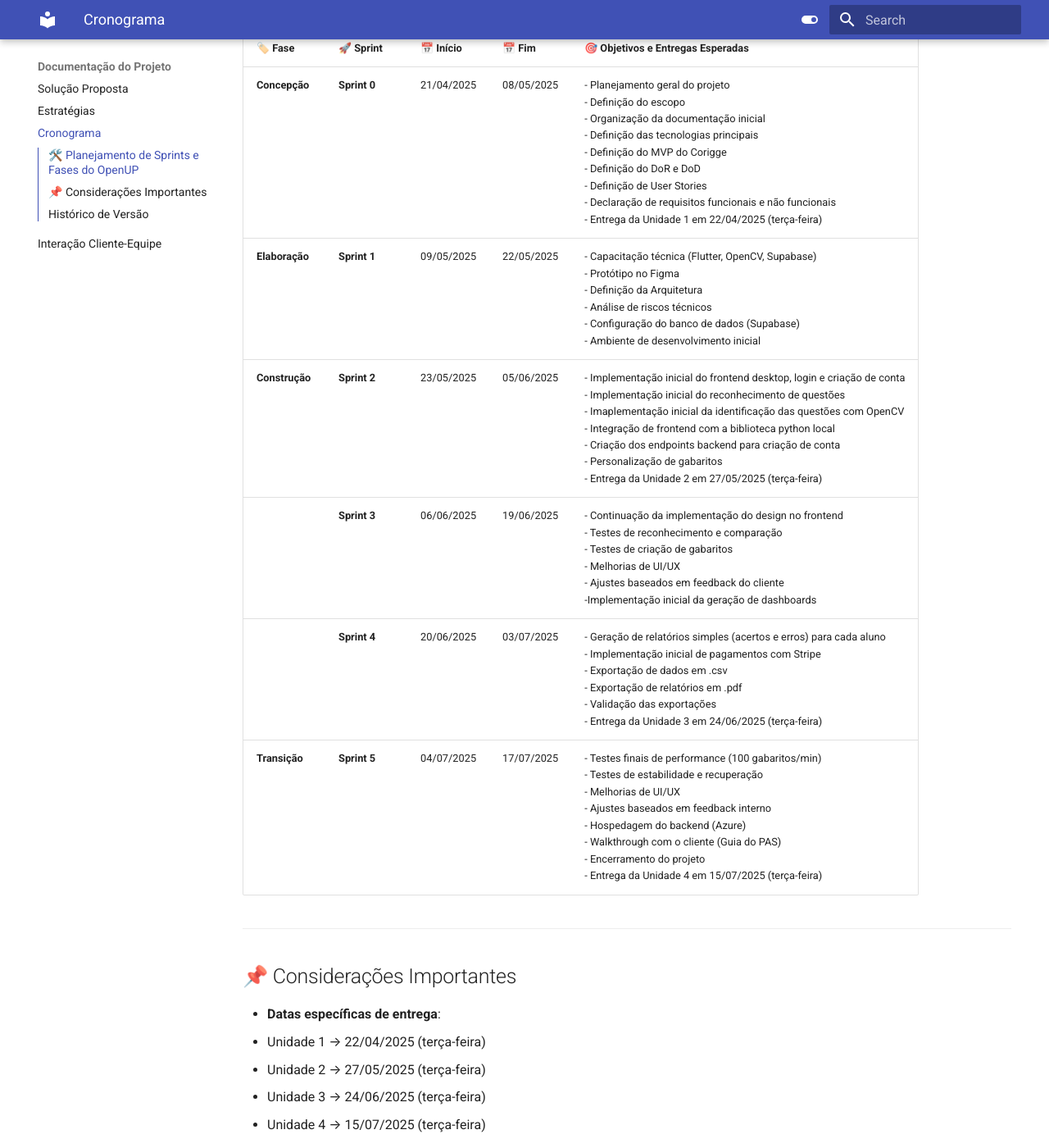
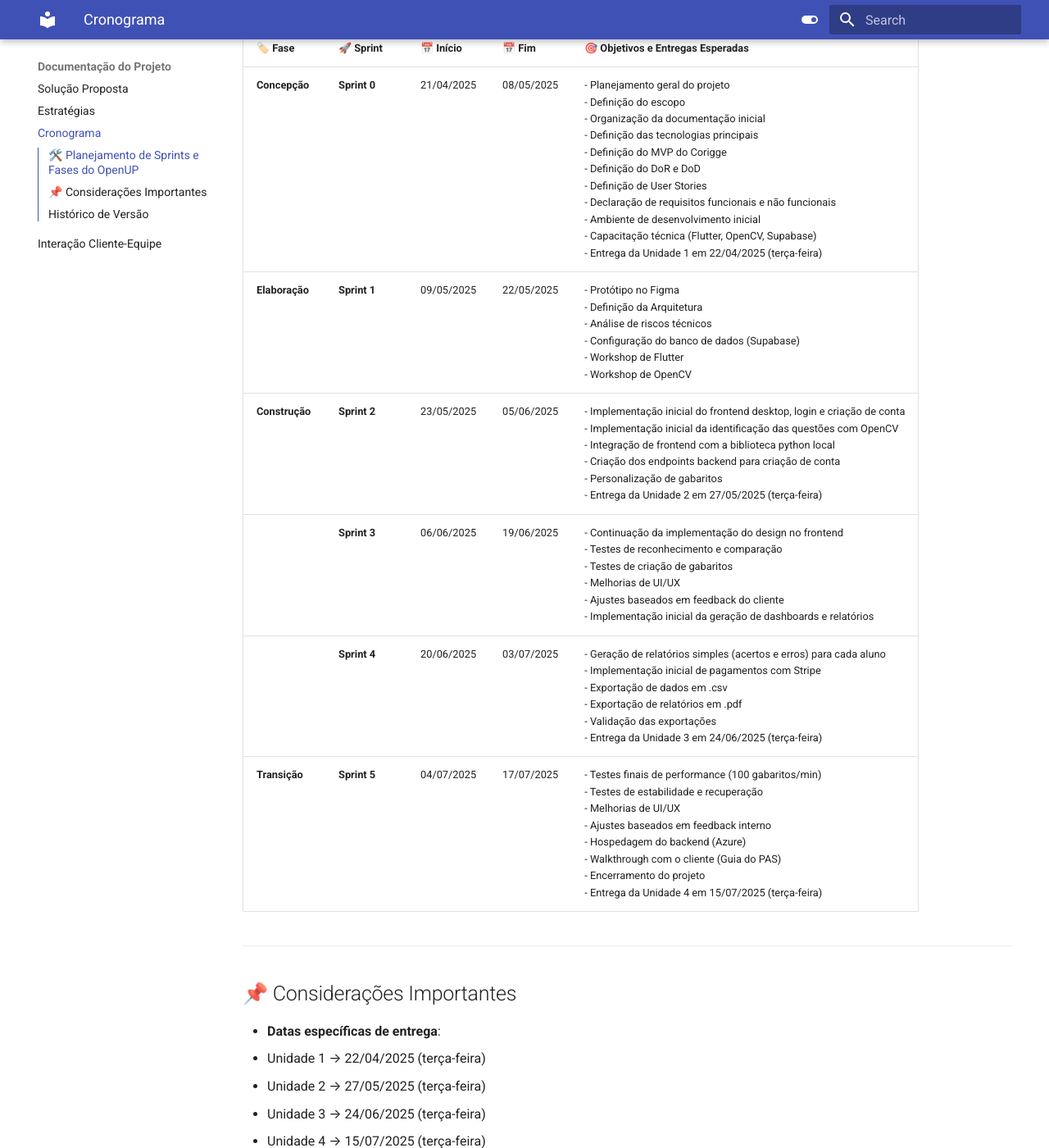
Before and after one commit to mdsreq-fga-unb/2025.1-T01-CORIGGE, an MkDocs documentation site: the page built from docs/cronograma.md, in a window 1280 px wide and 1400 px high, scrolled down 243 px. Shown: the whole window at 82% size. Built offline with MkDocs 1.6.1 and Material for MkDocs 9.7.7, drawn with Linux system fonts in a browser that asks for light colours.

Commit message:
Fix: visão produto

```diff
--- a/docs/cronograma.md
+++ b/docs/cronograma.md
@@ -2,14 +2,14 @@
 
 ## 🛠️ Planejamento de Sprints e Fases do OpenUP
 
-| 🏷️ Fase         | 🚀 Sprint     | 📅 Início   | 📅 Fim      | 🎯 Objetivos e Entregas Esperadas                                                                                                                                                                                                                                                                                                                                                                              |
-| :------------- | :----------- | :--------- | :--------- | :------------------------------------------------------------------------------------------------------------------------------------------------------------------------------------------------------------------------------------------------------------------------------------------------------------------------------------------------------------------------------------------------------------ |
-| **Concepção**  | **Sprint 0** | 21/04/2025 | 08/05/2025 | - Planejamento geral do projeto<br>- Definição do escopo<br>- Organização da documentação inicial<br>- Definição das tecnologias principais<br>- Definição do MVP do Corigge<br>- Definição do DoR e DoD<br>- Definição de User Stories<br>- Declaração de requisitos funcionais e não funcionais<br>- Entrega da Unidade 1 em 22/04/2025 (terça-feira)                                                       |
-| **Elaboração** | **Sprint 1** | 09/05/2025 | 22/05/2025 | - Capacitação técnica (Flutter, OpenCV, Supabase)<br>- Protótipo no Figma<br>- Definição da Arquitetura<br>- Análise de riscos técnicos<br>- Configuração do banco de dados (Supabase)<br>- Ambiente de desenvolvimento inicial                                                                                                                                                                               |
-| **Construção** | **Sprint 2** | 23/05/2025 | 05/06/2025 | - Implementação inicial do frontend desktop, login e criação de conta<br>- Implementação inicial do reconhecimento de questões<br>- Imaplementação inicial da identificação das questões com OpenCV<br>- Integração de frontend com a biblioteca python local<br>- Criação dos endpoints backend para criação de conta<br>- Personalização de gabaritos<br>- Entrega da Unidade 2 em 27/05/2025 (terça-feira) |
-|                | **Sprint 3** | 06/06/2025 | 19/06/2025 | - Continuação da implementação do design no frontend<br>- Testes de reconhecimento e comparação<br>- Testes de criação de gabaritos<br>- Melhorias de UI/UX<br>- Ajustes baseados em feedback do cliente<br>-Implementação inicial da geração de dashboards<br>                                                                                                                                               |
-|                | **Sprint 4** | 20/06/2025 | 03/07/2025 | - Geração de relatórios simples (acertos e erros) para cada aluno<br>- Implementação inicial de pagamentos com Stripe<br>- Exportação de dados em .csv<br>- Exportação de relatórios em .pdf<br>- Validação das exportações<br>- Entrega da Unidade 3 em 24/06/2025 (terça-feira)                                                                                                                             |
-| **Transição**  | **Sprint 5** | 04/07/2025 | 17/07/2025 | - Testes finais de performance (100 gabaritos/min)<br>- Testes de estabilidade e recuperação<br>- Melhorias de UI/UX<br>- Ajustes baseados em feedback interno<br>- Hospedagem do backend (Azure)<br>- Walkthrough com o cliente (Guia do PAS)<br>- Encerramento do projeto<br>- Entrega da Unidade 4 em 15/07/2025 (terça-feira)                                                                             |
+| 🏷️ Fase         | 🚀 Sprint     | 📅 Início   | 📅 Fim      | 🎯 Objetivos e Entregas Esperadas                                                                                                                                                                                                                                                                                                                                                                                                                       |
+| :------------- | :----------- | :--------- | :--------- | :----------------------------------------------------------------------------------------------------------------------------------------------------------------------------------------------------------------------------------------------------------------------------------------------------------------------------------------------------------------------------------------------------------------------------------------------------- |
+| **Concepção**  | **Sprint 0** | 21/04/2025 | 08/05/2025 | - Planejamento geral do projeto<br>- Definição do escopo<br>- Organização da documentação inicial<br>- Definição das tecnologias principais<br>- Definição do MVP do Corigge<br>- Definição do DoR e DoD<br>- Definição de User Stories<br>- Declaração de requisitos funcionais e não funcionais<br>- Ambiente de desenvolvimento inicial <br>- Capacitação técnica (Flutter, OpenCV, Supabase)<br>- Entrega da Unidade 1 em 22/04/2025 (terça-feira) |
+| **Elaboração** | **Sprint 1** | 09/05/2025 | 22/05/2025 | - Protótipo no Figma<br>- Definição da Arquitetura<br>- Análise de riscos técnicos<br>- Configuração do banco de dados (Supabase)<br>- Workshop de Flutter<br>- Workshop de OpenCV<br>                                                                                                                                                                                                                                                                 |
+| **Construção** | **Sprint 2** | 23/05/2025 | 05/06/2025 | - Implementação inicial do frontend desktop, login e criação de conta<br>- Implementação inicial da identificação das questões com OpenCV<br>- Integração de frontend com a biblioteca python local<br>- Criação dos endpoints backend para criação de conta<br>- Personalização de gabaritos<br>- Entrega da Unidade 2 em 27/05/2025 (terça-feira)                                                                                                    |
+|                | **Sprint 3** | 06/06/2025 | 19/06/2025 | - Continuação da implementação do design no frontend<br>- Testes de reconhecimento e comparação<br>- Testes de criação de gabaritos<br>- Melhorias de UI/UX<br>- Ajustes baseados em feedback do cliente<br>- Implementação inicial da geração de dashboards e relatórios<br>                                                                                                                                                                          |
+|                | **Sprint 4** | 20/06/2025 | 03/07/2025 | - Geração de relatórios simples (acertos e erros) para cada aluno<br>- Implementação inicial de pagamentos com Stripe<br>- Exportação de dados em .csv<br>- Exportação de relatórios em .pdf<br>- Validação das exportações<br>- Entrega da Unidade 3 em 24/06/2025 (terça-feira)                                                                                                                                                                      |
+| **Transição**  | **Sprint 5** | 04/07/2025 | 17/07/2025 | - Testes finais de performance (100 gabaritos/min)<br>- Testes de estabilidade e recuperação<br>- Melhorias de UI/UX<br>- Ajustes baseados em feedback interno<br>- Hospedagem do backend (Azure)<br>- Walkthrough com o cliente (Guia do PAS)<br>- Encerramento do projeto<br>- Entrega da Unidade 4 em 15/07/2025 (terça-feira)                                                                                                                      |
 
 
 ---
@@ -21,6 +21,7 @@
   - Unidade 2 → 27/05/2025 (terça-feira)
   - Unidade 3 → 24/06/2025 (terça-feira)
   - Unidade 4 → 15/07/2025 (terça-feira)
+  - Unidade 4 → 15/07/2025 (terça-feira)
 
 ## Histórico de Versão
 
```
Also changed, not shown: docs/cenario-atual.md (+4 -2 lines), 1 other file.
